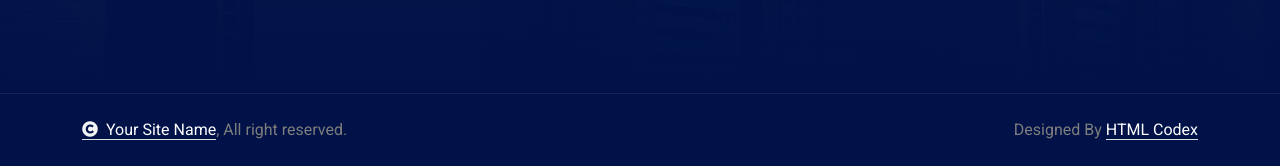
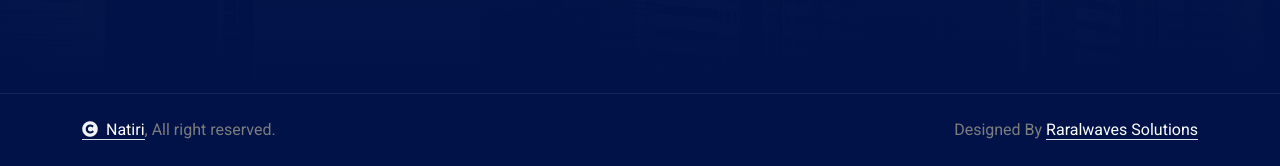
Before and after one commit to vanonshati/NATIRI-LTD, a plain HTML site: page team.html in a window 1280 px wide. Shown: the part 1619-1785 px from the top of the page. Drawn offline with nearby package versions, Linux system fonts and the light colour scheme; some packages are replaced by stand-ins of ours; a script that the page names is missing; a web font is replaced by a local one.

Commit message:
Update team.html

```diff
--- a/team.html
+++ b/team.html
@@ -294,18 +294,16 @@
         <!-- Footer End -->
 
 
-        <!-- Copyright Start -->
+         <!-- Copyright Start -->
         <div class="container-fluid copyright py-4">
             <div class="container">
                 <div class="row g-4 align-items-center">
                     <div class="col-md-6 text-center text-md-start mb-md-0">
-                        <span class="text-body"><a href="#" class="border-bottom text-white"><i class="fas fa-copyright text-light me-2"></i>Your Site Name</a>, All right reserved.</span>
+                        <span class="text-body"><a href="#" class="border-bottom text-white"><i class="fas fa-copyright text-light me-2"></i>Natiri</a>, All right reserved.</span>
                     </div>
                     <div class="col-md-6 text-center text-md-end text-body">
-                        <!--/*** This template is free as long as you keep the below author’s credit link/attribution link/backlink. ***/-->
-                        <!--/*** If you'd like to use the template without the below author’s credit link/attribution link/backlink, ***/-->
-                        <!--/*** you can purchase the Credit Removal License from "https://htmlcodex.com/credit-removal". ***/-->
-                        Designed By <a class="border-bottom text-white" href="https://htmlcodex.com">HTML Codex</a>
+
+                        Designed By <a class="border-bottom text-white" href="https://raralwavessolutions.co.ke/">Raralwaves Solutions</a>
                     </div>
                 </div>
             </div>
```
